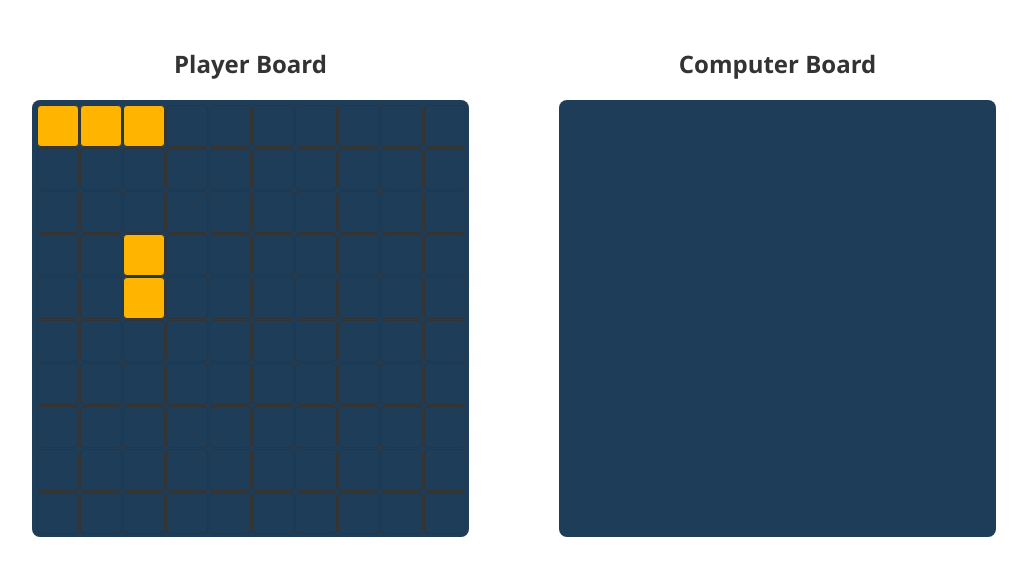
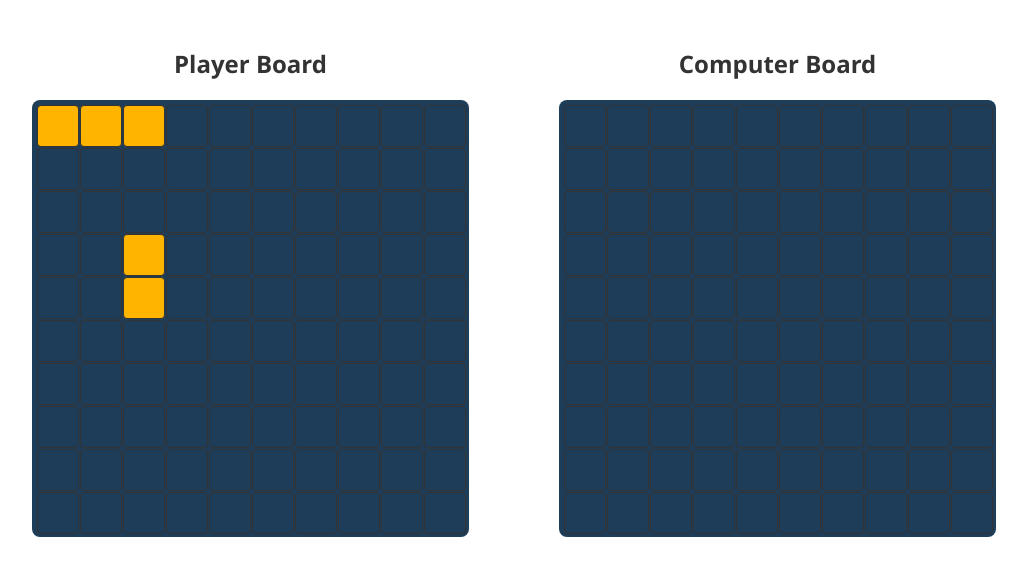
Before and after one commit to scarly111/top-battleship, a website: page src/index.html in a window 1280 px wide. Shown: the part 67-642 px from the top of the page, without its empty margins (126-1153 px from the left). Drawn offline with Linux system fonts and the light colour scheme.

Commit message:
Fix DOM null errors and ensure boards render correctly

```diff
--- a/src/index.html
+++ b/src/index.html
@@ -17,13 +17,17 @@
         </div>
         <div>
             <h2>Computer Board</h2>
-            <div id="computer-board" class="board"></div>
+            <div id="enemy-board" class="board"></div>
         </div>
     </div>
-    <div id="winner"></div>
+    <div id="message"></div>
     <script type="module">
+
         import startGame from './game.js';
-        startGame();
+        document.addEventListener('DOMContentLoaded', () => {
+            startGame();
+        });
+
     </script>
 </body>
 
```
